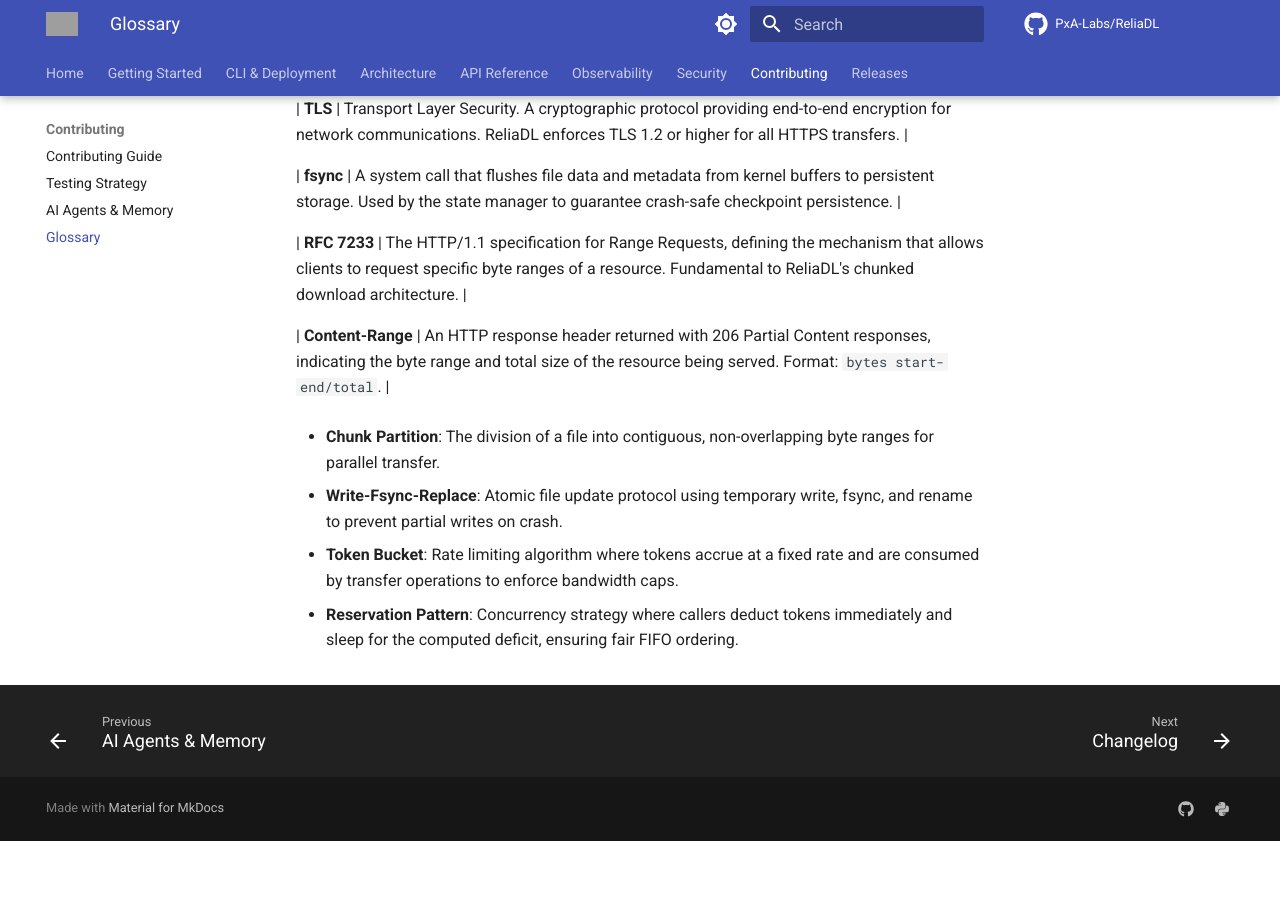
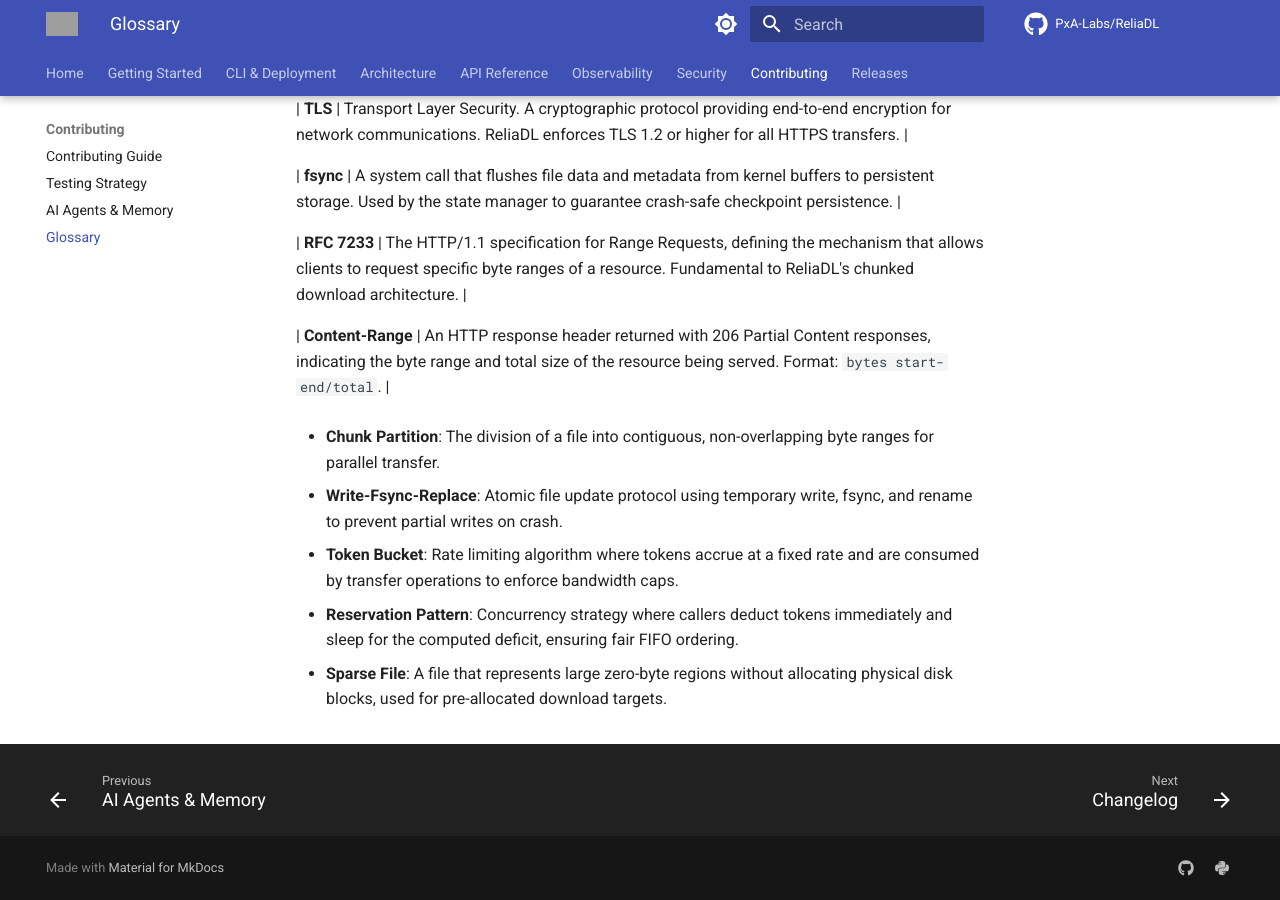
Before and after one commit to PxA-Labs/ReliaDL, an MkDocs documentation site: the page built from docs/GLOSSARY.md, in a window 1280 px wide and 900 px high, scrolled down 4616 px. Built offline with MkDocs 1.6.1 and Material for MkDocs 9.7.7, drawn with Linux system fonts in a browser that asks for light colours; comment, search, counter and statistics services are not loaded; the version menu is left out; before the commit the page ends 5457 px from its top, so only the background shows below that; grey boxes are pictures that could not be loaded.

Commit message:
docs: add sparse file definition to glossary

```diff
--- a/docs/GLOSSARY.md
+++ b/docs/GLOSSARY.md
@@ -94,3 +94,5 @@
 - **Token Bucket**: Rate limiting algorithm where tokens accrue at a fixed rate and are consumed by transfer operations to enforce bandwidth caps.
 
 - **Reservation Pattern**: Concurrency strategy where callers deduct tokens immediately and sleep for the computed deficit, ensuring fair FIFO ordering.
+
+- **Sparse File**: A file that represents large zero-byte regions without allocating physical disk blocks, used for pre-allocated download targets.
```
